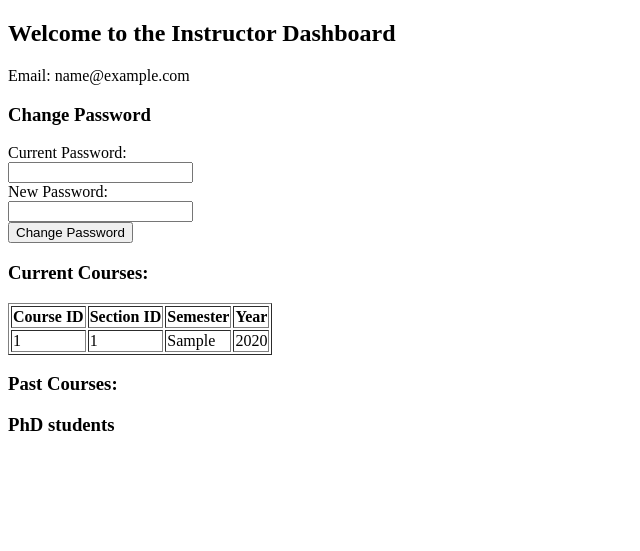
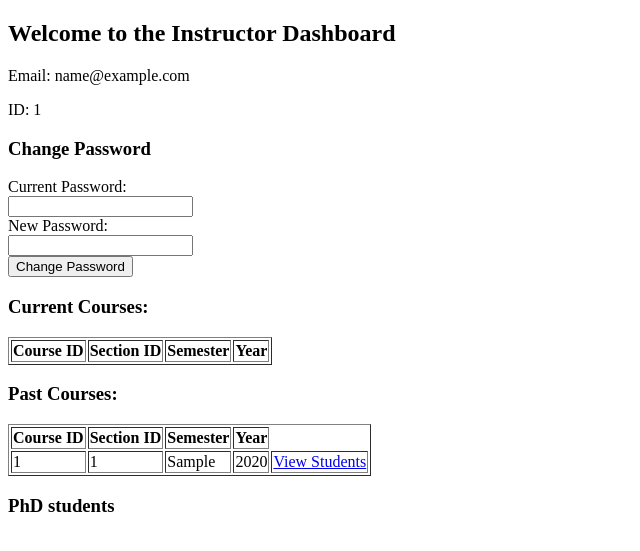
Before and after one commit to geoffreyehiggins/DB2, a PHP site: page /instructor_dashboard.php in a window 1280 px wide. Shown: the top 551 px of the page, without its empty margins (0-640 px from the left). Run offline with PHP 8.4, Linux system fonts and the light colour scheme; the visitor is signed in with stand-in values (Sample User, id 1); tables that the repository leaves empty or names only in its code hold one stand-in row (values such as "Sample post"); lists and menus that the app fills with data are empty.

Commit message:
view student
qGetStudentInfo does not work

```diff
--- a/instructor_dashboard.php
+++ b/instructor_dashboard.php
@@ -1,14 +1,25 @@
 <?php
+
     $myconnection = mysqli_connect('localhost', 'root', '') or die ('Could not connect: ' . mysqli_error());
 
     $mydb = mysqli_select_db($myconnection, 'db2') or die ('Could not select database');
 
-    $query = "SELECT course_id, section_id, semester, year FROM section S, instructor I WHERE I.instructor_id = S.instructor_id";
-    $result = mysqli_query($myconnection, $query) or die("Query Failed: " . mysqli_error($myconnection));
-
     session_start();
     $email = $_SESSION['email'];
+    $qGetID = "SELECT instructor_id FROM instructor WHERE email = '$email'";
+    $rGetID = mysqli_query($myconnection, $qGetID) or die("Query Failed: " . mysqli_error($myconnection));
+    $instructor_id = mysqli_fetch_assoc($rGetID);
+    $instructor_id = $instructor_id['instructor_id'];
 
+    $qGetCurrent = "SELECT course_id, section_id, semester, year
+                    FROM section
+                    WHERE instructor_id = '$instructor_id' AND semester = 'Spring' AND year = 2024";
+    $rGetCurrent = mysqli_query($myconnection, $qGetCurrent) or die("Query Failed: " . mysqli_error($myconnection));
+    $qGetPast = "SELECT course_id, section_id, semester, year
+                    FROM section
+                    WHERE instructor_id = '$instructor_id'
+                    AND (semester != 'Spring' AND year != 2024)";
+    $rGetPast = mysqli_query($myconnection, $qGetPast) or die("Query Failed: " . mysqli_error($myconnection));
 ?>
 
 <!DOCTYPE html>
@@ -19,6 +30,7 @@
 <body>
     <h2>Welcome to the Instructor Dashboard</h2>
     <p>Email: <?php echo $email; ?></p>
+    <p>ID: <?php echo $instructor_id; ?></p>
 
     <h3>Change Password</h3>
     <form action="password_change.php" method="post">
@@ -38,18 +50,42 @@
         </tr>
 
         <?php
-            while($row = mysqli_fetch_assoc($result)){
+            while($row = mysqli_fetch_assoc($rGetCurrent)){
                 echo "<tr>";
                 echo "<td>{$row['course_id']}</td>";
                 echo "<td>{$row['section_id']}</td>";
                 echo "<td>{$row['semester']}</td>";
                 echo "<td>{$row['year']}</td>";
+                echo "<td><a href='view_students.php?course_id=
+                        {$row['course_id']}&section_id={$row['section_id']}&semester={$row['semester']}&year={$row['year']}'>
+                        View Students</a></td>";
                 echo "</tr>";
-                //test
             }
         ?>
     </table>
-    <h3>Past Courses:<h3>
+    <h3>Past Courses:</h3>
+    <table border="1">
+        <tr>
+            <th>Course ID</th>
+            <th>Section ID</th>
+            <th>Semester</th>
+            <th>Year</th>
+        </tr>
+
+        <?php
+            while($row = mysqli_fetch_assoc($rGetPast)){
+                echo "<tr>";
+                echo "<td>{$row['course_id']}</td>";
+                echo "<td>{$row['section_id']}</td>";
+                echo "<td>{$row['semester']}</td>";
+                echo "<td>{$row['year']}</td>";
+                echo "<td><a href='view_students.php?course_id=
+                {$row['course_id']}&section_id={$row['section_id']}&semester={$row['semester']}&year={$row['year']}'>
+                View Students</a></td>";
+                echo "</tr>";
+            }
+        ?>
+    </table>
     <h3>PhD students</h3>
 </body>
 </html>
```
Also changed, not shown: view_students.php (added, +47 -0 lines).
